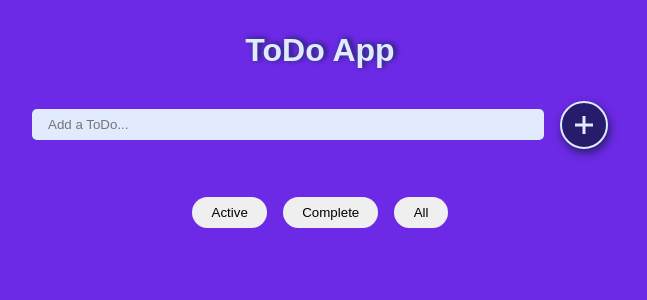
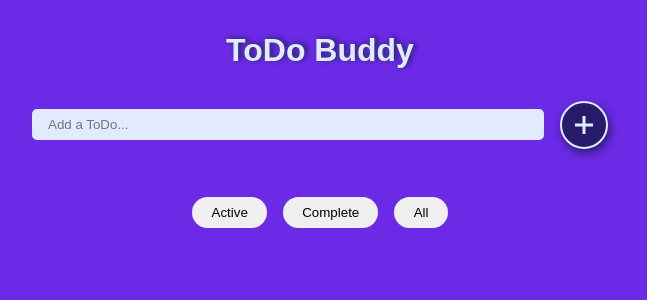
Before and after one commit to TheNewC0der-24/ToDo-Buddy, a React (Create React App) app: page / in a window 1280 px wide. Shown: the top 300 px of the page, without its empty margins (320-967 px from the left). Built offline with nearby package versions, Linux system fonts and the light colour scheme; a web font is replaced by a local one.

Commit message:
Change Title

```diff
--- a/public/index.html
+++ b/public/index.html
@@ -8,7 +8,7 @@
   <meta name="theme-color" content="#000000" />
   <meta name="description" content="Web site created using create-react-app" />
   <link rel="apple-touch-icon" href="%PUBLIC_URL%/logo192.png" />
-  <title>ToDo REDUX</title>
+  <title>ToDo Buddy</title>
 </head>
 
 <body>
--- a/src/App.js
+++ b/src/App.js
@@ -12,7 +12,7 @@ function App() {
         animate={{ y: 0 }}
         transition={{ type: 'spring', duration: 0.5 }}
         whileHover={{ scale: 1.1 }}
-      >ToDo App</motion.h1>
+      >ToDo Buddy</motion.h1>
 
       <motion.div
         initial={{ y: 1000 }}
```
